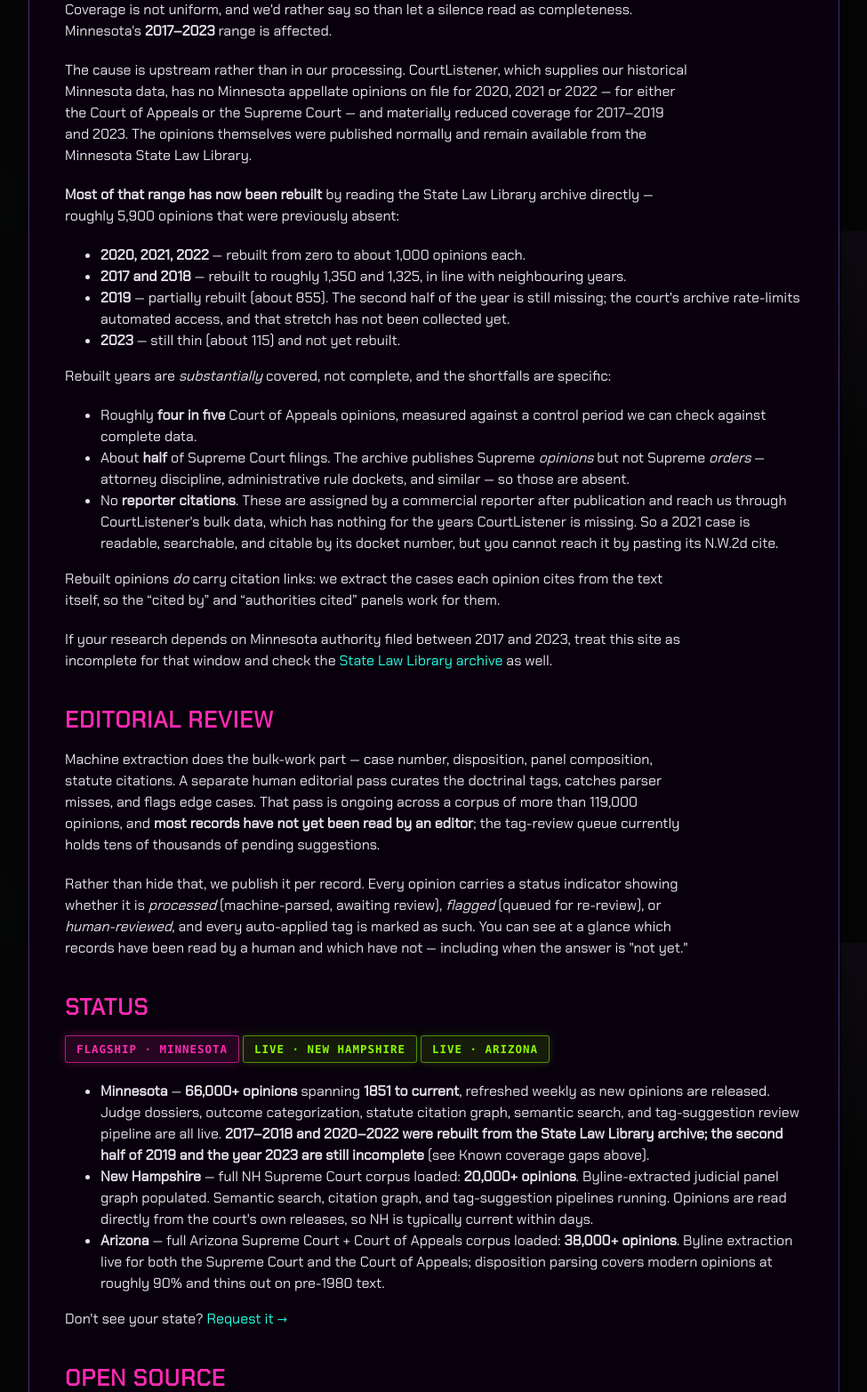
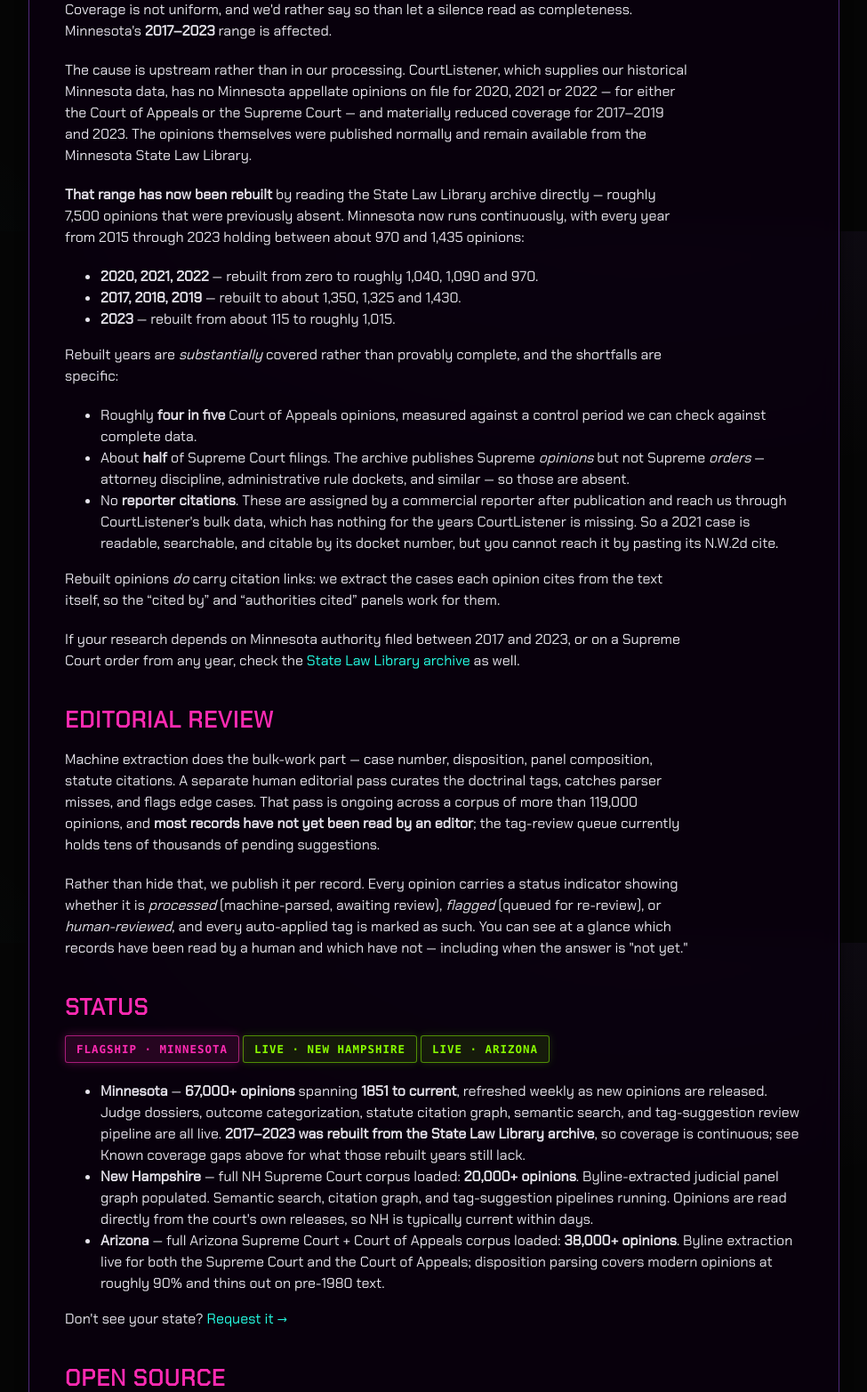
Before and after one commit to OnionMadder/docketdrift, a Django app: page /about/ in a window 1280 px wide. Shown: the part 1340-2905 px from the top of the page at 89% size, without its empty margins (304-1279 px from the left). Run offline with Django 5.2, Linux system fonts and the light colour scheme; parts of the project's set-up code (start-up, migrations or seed data) failed here and were passed over; some libraries are stand-ins or nearby versions.

Commit message:
copy: Minnesota 2017-2023 rebuilt — coverage is now continuous
2023 finished the range: 115 -> 1,014 opinions, reconciled 1,016 of 1,018
against the manifest (the 2 misses are Supreme PDFs that errored on parse).
Minnesota now runs continuously with every year 2015-2023 holding roughly
970-1,435 opinions; ~7,500 were added across the whole effort.

Disclosure rewritten against measured numbers rather than intent. The gap
section no longer lists four problem years -- it now says the range was rebuilt
and names only what those years genuinely still lack: roughly four in five COA
opinions against a control period, about half of Supreme filings (the archive
publishes Supreme opinions but not Supreme ORDERS), and no reporter citations,
since those reach us through CourtListener bulk data that has nothing for the
years CourtListener is missing.

The "check the State Law Library as well" advice is kept but retargeted: it now
covers Supreme ORDERS from any year, not just the 2017-2023 window, because
that shortfall is not confined to the rebuilt range.

Co-Authored-By: Claude Opus 5 <noreply@anthropic.com>

```diff
--- a/opinions/templates/opinions/about.html
+++ b/opinions/templates/opinions/about.html
@@ -56,7 +56,7 @@
       "name": "Which states are live on DocketDrift?",
       "acceptedAnswer": {
         "@type": "Answer",
-        "text": "Three. Minnesota: 66,000+ appellate opinions from 1851 to current, with judge dossiers, statute citation graph, semantic search, and tag-suggestion review pipeline. Coverage of 2017-2023 was affected because our upstream source, CourtListener, holds no Minnesota opinions for 2020-2022 and little for the surrounding years. Most of that range has since been rebuilt by reading the Minnesota State Law Library archive directly (about 5,900 opinions): 2020-2022 from zero to roughly 1,000 each, and 2017-2018 to about 1,350 and 1,325. The second half of 2019 and the year 2023 are still incomplete. Rebuilt years remain short on Supreme Court orders and carry no reporter citations, though they do carry text-extracted citation links. New Hampshire: 20,000+ NH Supreme Court opinions with byline-extracted judicial panel graph. Arizona: 38,000+ Arizona Supreme Court and Court of Appeals opinions. New states are added one at a time."
+        "text": "Three. Minnesota: 67,000+ appellate opinions from 1851 to current, with judge dossiers, statute citation graph, semantic search, and tag-suggestion review pipeline. Coverage of 2017-2023 was affected because our upstream source, CourtListener, holds no Minnesota opinions for 2020-2022 and little for the surrounding years. That range has since been rebuilt by reading the Minnesota State Law Library archive directly (about 7,500 opinions), so every year from 2015 through 2023 now holds roughly 970-1,435 opinions. Rebuilt years remain short on Supreme Court orders and carry no reporter citations, though they do carry text-extracted citation links. New Hampshire: 20,000+ NH Supreme Court opinions with byline-extracted judicial panel graph. Arizona: 38,000+ Arizona Supreme Court and Court of Appeals opinions. New states are added one at a time."
       }
     },
     {
@@ -117,21 +117,20 @@
   <h3>Known coverage gaps</h3>
   <p>Coverage is not uniform, and we'd rather say so than let a silence read as completeness. Minnesota's <strong>2017&ndash;2023</strong> range is affected.</p>
   <p>The cause is upstream rather than in our processing. CourtListener, which supplies our historical Minnesota data, has no Minnesota appellate opinions on file for 2020, 2021 or 2022 &mdash; for either the Court of Appeals or the Supreme Court &mdash; and materially reduced coverage for 2017&ndash;2019 and 2023. The opinions themselves were published normally and remain available from the Minnesota State Law Library.</p>
-  <p><strong>Most of that range has now been rebuilt</strong> by reading the State Law Library archive directly &mdash; roughly 5,900 opinions that were previously absent:</p>
+  <p><strong>That range has now been rebuilt</strong> by reading the State Law Library archive directly &mdash; roughly 7,500 opinions that were previously absent. Minnesota now runs continuously, with every year from 2015 through 2023 holding between about 970 and 1,435 opinions:</p>
   <ul>
-    <li><strong>2020, 2021, 2022</strong> &mdash; rebuilt from zero to about 1,000 opinions each.</li>
-    <li><strong>2017 and 2018</strong> &mdash; rebuilt to roughly 1,350 and 1,325, in line with neighbouring years.</li>
-    <li><strong>2019</strong> &mdash; partially rebuilt (about 855). The second half of the year is still missing; the court's archive rate-limits automated access, and that stretch has not been collected yet.</li>
-    <li><strong>2023</strong> &mdash; still thin (about 115) and not yet rebuilt.</li>
+    <li><strong>2020, 2021, 2022</strong> &mdash; rebuilt from zero to roughly 1,040, 1,090 and 970.</li>
+    <li><strong>2017, 2018, 2019</strong> &mdash; rebuilt to about 1,350, 1,325 and 1,430.</li>
+    <li><strong>2023</strong> &mdash; rebuilt from about 115 to roughly 1,015.</li>
   </ul>
-  <p>Rebuilt years are <em>substantially</em> covered, not complete, and the shortfalls are specific:</p>
+  <p>Rebuilt years are <em>substantially</em> covered rather than provably complete, and the shortfalls are specific:</p>
   <ul>
     <li>Roughly <strong>four in five</strong> Court of Appeals opinions, measured against a control period we can check against complete data.</li>
     <li>About <strong>half</strong> of Supreme Court filings. The archive publishes Supreme <em>opinions</em> but not Supreme <em>orders</em> &mdash; attorney discipline, administrative rule dockets, and similar &mdash; so those are absent.</li>
     <li>No <strong>reporter citations</strong>. These are assigned by a commercial reporter after publication and reach us through CourtListener's bulk data, which has nothing for the years CourtListener is missing. So a 2021 case is readable, searchable, and citable by its docket number, but you cannot reach it by pasting its N.W.2d cite.</li>
   </ul>
   <p>Rebuilt opinions <em>do</em> carry citation links: we extract the cases each opinion cites from the text itself, so the &ldquo;cited by&rdquo; and &ldquo;authorities cited&rdquo; panels work for them.</p>
-  <p>If your research depends on Minnesota authority filed between 2017 and 2023, treat this site as incomplete for that window and check the <a href="https://mn.gov/law-library/search/opinions-archive.jsp" target="_blank" rel="noopener">State Law Library archive</a> as well.</p>
+  <p>If your research depends on Minnesota authority filed between 2017 and 2023, or on a Supreme Court order from any year, check the <a href="https://mn.gov/law-library/search/opinions-archive.jsp" target="_blank" rel="noopener">State Law Library archive</a> as well.</p>
 
   <h2>Editorial review</h2>
   <p>Machine extraction does the bulk-work part &mdash; case number, disposition, panel composition, statute citations. A separate human editorial pass curates the doctrinal tags, catches parser misses, and flags edge cases. That pass is ongoing across a corpus of more than 119,000 opinions, and <strong>most records have not yet been read by an editor</strong>; the tag-review queue currently holds tens of thousands of pending suggestions.</p>
@@ -144,7 +143,7 @@
     <span class="status-pill status-pill--live">Live &middot; Arizona</span>
   </p>
   <ul>
-    <li><strong>Minnesota</strong> &mdash; <strong>66,000+ opinions</strong> spanning <strong>1851 to current</strong>, refreshed weekly as new opinions are released. Judge dossiers, outcome categorization, statute citation graph, semantic search, and tag-suggestion review pipeline are all live. <strong>2017&ndash;2018 and 2020&ndash;2022 were rebuilt from the State Law Library archive; the second half of 2019 and the year 2023 are still incomplete</strong> (see Known coverage gaps above).</li>
+    <li><strong>Minnesota</strong> &mdash; <strong>67,000+ opinions</strong> spanning <strong>1851 to current</strong>, refreshed weekly as new opinions are released. Judge dossiers, outcome categorization, statute citation graph, semantic search, and tag-suggestion review pipeline are all live. <strong>2017&ndash;2023 was rebuilt from the State Law Library archive</strong>, so coverage is continuous; see Known coverage gaps above for what those rebuilt years still lack.</li>
     <li><strong>New Hampshire</strong> &mdash; full NH Supreme Court corpus loaded: <strong>20,000+ opinions</strong>. Byline-extracted judicial panel graph populated. Semantic search, citation graph, and tag-suggestion pipelines running. Opinions are read directly from the court's own releases, so NH is typically current within days.</li>
     <li><strong>Arizona</strong> &mdash; full Arizona Supreme Court + Court of Appeals corpus loaded: <strong>38,000+ opinions</strong>. Byline extraction live for both the Supreme Court and the Court of Appeals; disposition parsing covers modern opinions at roughly 90% and thins out on pre-1980 text.</li>
   </ul>
```
